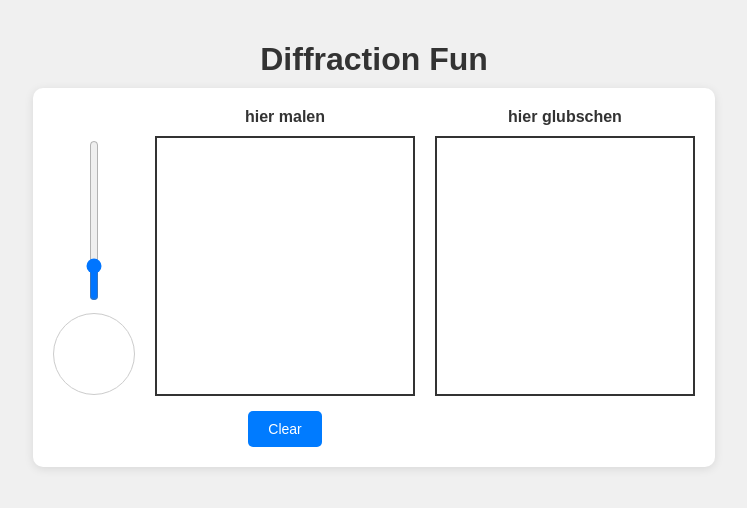
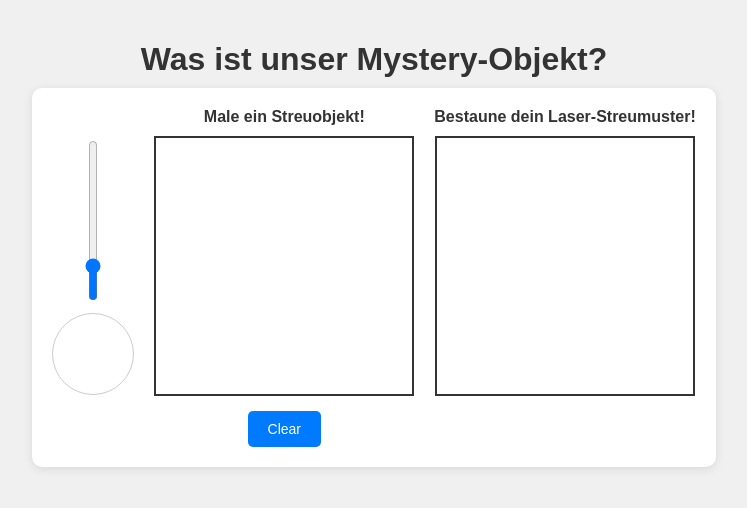
Before and after one commit to TheAlpacaAlgorithm/DiffractionFun, a plain HTML site: page index.html in a window 1280 px wide. Shown: the whole page, without its empty margins (266-1013 px from the left). Drawn offline with Linux system fonts and the light colour scheme.

Commit message:
sensible descriptions

```diff
--- a/index.html
+++ b/index.html
@@ -104,7 +104,7 @@ https://cdn.skypack.dev/-/ndarray-fft@v1.0.3-ztgDkB8VY0AApKGaxi36/dist=es2019,mo
 "></script>
 </head>
 <body>
-    <h1>Diffraction Fun</h1>
+    <h1>Was ist unser Mystery-Objekt?</h1>
 
     <div class="container">
         <div class="slider-panel">
@@ -112,7 +112,7 @@ https://cdn.skypack.dev/-/ndarray-fft@v1.0.3-ztgDkB8VY0AApKGaxi36/dist=es2019,mo
             <canvas id="thicknessPreview" width="80" height="80" style="margin-bottom:6px; background: #fff; border:1px solid #ccc; border-radius:50%;"></canvas>
         </div>
         <div class="panel">
-            <div class="panel-title">hier malen</div>
+            <div class="panel-title">Male ein Streuobjekt!</div>
             <canvas id="drawingCanvas" width="256" height="256"></canvas>
             <div class="controls">
                 <button id="clearBtn">Clear</button>
@@ -120,7 +120,7 @@ https://cdn.skypack.dev/-/ndarray-fft@v1.0.3-ztgDkB8VY0AApKGaxi36/dist=es2019,mo
         </div>
 
         <div class="panel">
-            <div class="panel-title">hier glubschen</div>
+            <div class="panel-title">Bestaune dein Laser-Streumuster!</div>
             <canvas id="fourierCanvas" width="256" height="256"></canvas>
         </div>
     </div>
```
